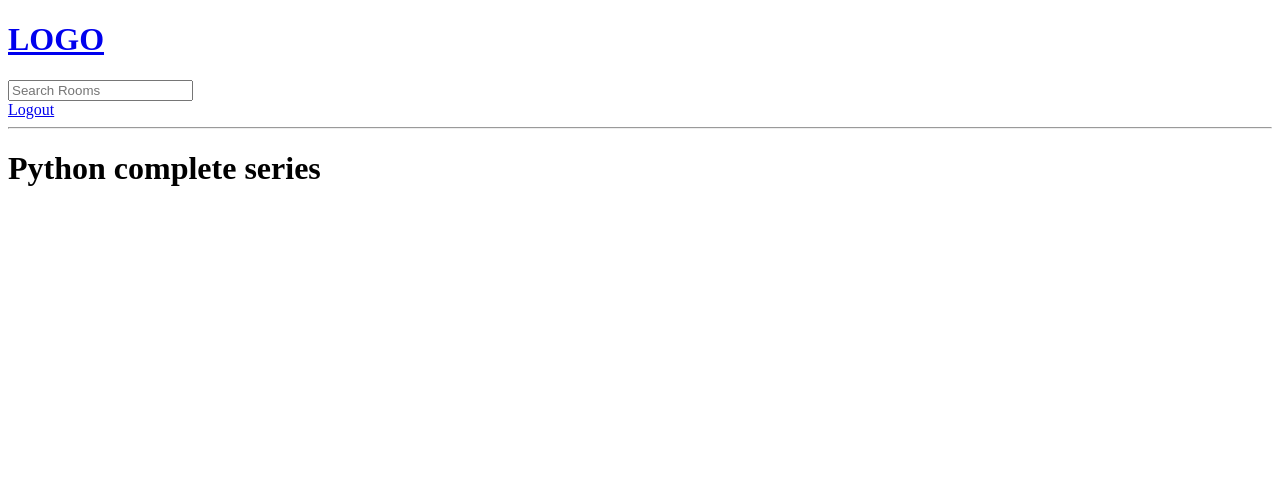
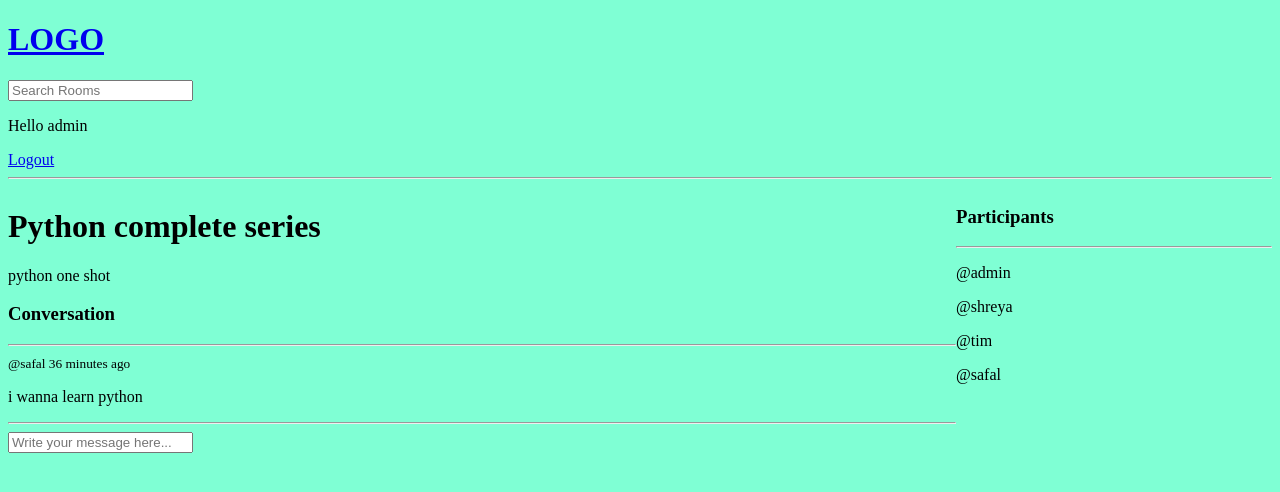
Before and after one commit to Shreya2-22/Django-Study-Rooms, a Django app: page /room_page/6/ in a window 1280 px wide. Shown: the top 492 px of the page. Run offline with Django 5.2, Linux system fonts and the light colour scheme; a user stored in the database is signed in; data comes from the database, SQL or seed files in the repository; both versions use the stored data as it was after the commit.

Commit message:
update models and views

```diff
--- a/base/forms.py
+++ b/base/forms.py
@@ -5,3 +5,4 @@ class RoomForm(ModelForm):
     class Meta:
         model=Room
         fields = '__all__'
+        exclude = ['host', 'participants']
--- a/base/models.py
+++ b/base/models.py
@@ -13,6 +13,7 @@ class Room(models.Model):
     host = models.ForeignKey(User, on_delete=models.SET_NULL, null=True)
     topic = models.ForeignKey(Topic, on_delete = models.SET_NULL, null=True)
     name = models.CharField(max_length=200)
+    participants = models.ManyToManyField(User, related_name='participants', blank=True)
     description = models.TextField(null=True, blank=True)
     updated = models.DateTimeField(auto_now=True)
     created = models.DateTimeField(auto_now_add=True)
@@ -31,5 +32,8 @@ class Message(models.Model):
     updated = models.DateTimeField(auto_now = True)
     created = models.DateTimeField(auto_now_add = True)
 
+    class Meta:
+        ordering = ['-updated', '-created']
+
     def __str__(self):
         return self.body[0:50]
--- a/base/templates/base/room.html
+++ b/base/templates/base/room.html
@@ -1,4 +1,49 @@
 {% extends "main.html" %}
 {% block content %}
-<h1>{{room.name}}</h1>
+<style>
+    .room-container{
+        display: grid;
+        grid-template-columns: 3fr 1fr;
+    }
+</style>
+<div class="room-container">
+    <div>
+        <h1>{{room.name}}</h1>
+        <p>{{room.description}}</p>
+
+        <div class="comment-wrapper">
+            <h3>Conversation</h3>
+            <hr>
+            {% for message in room_messages %}
+                <div>
+                    {% if request.user == message.user %}
+                        <a href="{% url 'delete-message' message.id %}">Delete</a>
+                    {% endif %}
+                    <small>@{{message.user}} {{message.created|timesince}} ago</small>
+                    <p>{{message.body}}</p>
+                    <hr>
+                </div>
+            {% endfor %}
+        </div>
+
+        {% if request.user.is_authenticated %}
+            <div class="comment-form">
+                <form action="" method="post">
+                {% csrf_token %}
+                <input type="text" name="body" placeholder ="Write your message here...">
+                </form>
+            </div>
+    </div>
+
+    <div>
+        <h3>Participants</h3>
+        <hr>
+        {% for user in participants %}
+            <div>
+                <p>@{{user.username}}</p>
+            </div>
+        {% endfor %}
+    </div>
+</div>
+{% endif %}
 {% endblock content %}
--- a/base/urls.py
+++ b/base/urls.py
@@ -4,6 +4,7 @@ from . import views
 urlpatterns = [
     path('', views.home, name="home"),
     path('room_page/<str:pk>/', views.room, name="room"),
+    path('profile/<str:pk>/', views.userProfile, name="user-profile"),
 
     path('create-room/', views.createRoom, name="create-room"),
     path('update-room/<str:pk>/', views.updateRoom, name="update-room"),
@@ -11,5 +12,6 @@ urlpatterns = [
 
     path('login/', views.loginPage, name="login"),
     path('logout/', views.logoutUser, name="logout"),
-    path('register/', views.registerPage, name="register")
+    path('register/', views.registerPage, name="register"),
+    path('delete-message/<str:pk>/', views.deleteMessage, name="delete-message"),
 ]
--- a/base/views.py
+++ b/base/views.py
@@ -1,5 +1,5 @@
 from django.shortcuts import render,redirect
-from . models import Room,Topic
+from . models import Room,Topic, Message
 from .forms import RoomForm
 from django.db.models import Q
 from django.contrib import messages
@@ -16,16 +16,41 @@ def home(request):
         Q(name__icontains = q)|
         Q(description__icontains=q)
     )
+
     topics = Topic.objects.all()
     room_count = rooms.count()
-    context =  {'rooms':rooms, 'topics':topics, 'room_count':room_count}
+    room_messages = Message.objects.filter(Q(room__topic__name__icontains = q))
+
+    context =  {'rooms':rooms, 'topics':topics, 'room_count':room_count, 'room_messages':room_messages}
     return render(request, 'base/home.html',context)
 
 
 def room(request, pk):
     room = Room.objects.get(id=pk)
-    context = {'room':room}
+    room_messages = room.message_set.all()
+    participants = room.participants.all()
+
+    if request.method =="POST":
+        message = Message.objects.create(
+            user= request.user,
+            room=room,
+            body=request.POST.get('body')
+        )
+        room.participants.add(request.user)
+        return redirect('room', pk=room.id)
+
+    context = {'room':room, 'room_messages':room_messages, 'participants':participants}
     return render(request, 'base/room.html', context)
+
+
+def userProfile(request, pk):
+    user = User.objects.get(id=pk)
+    rooms = user.room_set.all()
+    room_messages = user.message_set.all()
+    topics = Topic.objects.all()
+    context = {'user':user,'rooms':rooms, 'room_messages':room_messages, 'topics':topics}
+    return render(request, 'base/profile.html', context)
+
 
 @login_required(login_url='/login')
 def createRoom(request):
@@ -76,7 +101,7 @@ def loginPage(request):
         return redirect('home')
 
     if request.method=="POST":
-        username = request.POST.get('username')
+        username = request.POST.get('username').lower()
         password = request.POST.get('password')
 
         try:
@@ -102,7 +127,29 @@ def logoutUser(request):
 
 
 def registerPage(request):
-    page='register'
     form = UserCreationForm()
-    context = {'page':page, 'form':form}
+    if request.method == "POST":
+        form = UserCreationForm(request.POST)
+        if form.is_valid():
+            user = form.save(commit=False)
+            user.username = user.username.lower()
+            user.save()
+            login(request, user)
+            return redirect('home')
+        else:
+            messages.error(request, 'An error occurred during registration')
+    context = {'form':form}
     return render(request, 'base/login_register.html', context)
+
+
+@login_required(login_url='/login')
+def deleteMessage(request, pk):
+    message = Message.objects.get(id=pk)
+
+    if request.user != message.user:
+        return HttpResponse('You are not allowed here')
+
+    if request.method == "POST":
+        message.delete()
+        return redirect('home')
+    return render(request, 'base/delete.html', {'message':message})
--- /dev/null
+++ b/static/styles/main.css
@@ -0,0 +1,3 @@
+body{
+    background-color: aquamarine;
+}
--- a/studybud/settings.py
+++ b/studybud/settings.py
@@ -107,6 +107,8 @@ USE_TZ = True
 
 STATIC_URL = 'static/'
 
+STATICFILES_DIRS = [BASE_DIR/ 'static']
+
 # Default primary key field type
 # https://docs.djangoproject.com/en/5.1/ref/settings/#default-auto-field
 
--- a/templates/main.html
+++ b/templates/main.html
@@ -1,8 +1,10 @@
 <!DOCTYPE html>
+{% load static %}
 <html lang="en">
 <head>
     <meta charset="UTF-8">
     <meta name="viewport" content="width=device-width, initial-scale=1.0">
+    <link rel="stylesheet" tyep='text/css' media='screen' href={% static 'styles/main.css' %}>
     <title>StudyBud</title>
 </head>
 <body>
--- a/templates/navbar.html
+++ b/templates/navbar.html
@@ -7,6 +7,7 @@
 </form>
 
 {% if user.is_authenticated %}
+    <p>Hello {{request.user}}</p>
     <a href="{% url 'logout' %}">Logout</a>
 {% else %}
     <a href="{% url 'login' %}">Login</a>
```
Also changed, not shown: base/templates/base/activity_component.html (added, +11 -0 lines), base/templates/base/feed_component.html (added, +15 -0 lines), base/templates/base/home.html (+7 -25 lines), base/templates/base/profile.html (added, +26 -0 lines), base/templates/base/topics_component.html (added, +10 -0 lines), base/migrations/0003_alter_room_options_room_participants.py (added), db.sqlite3.
